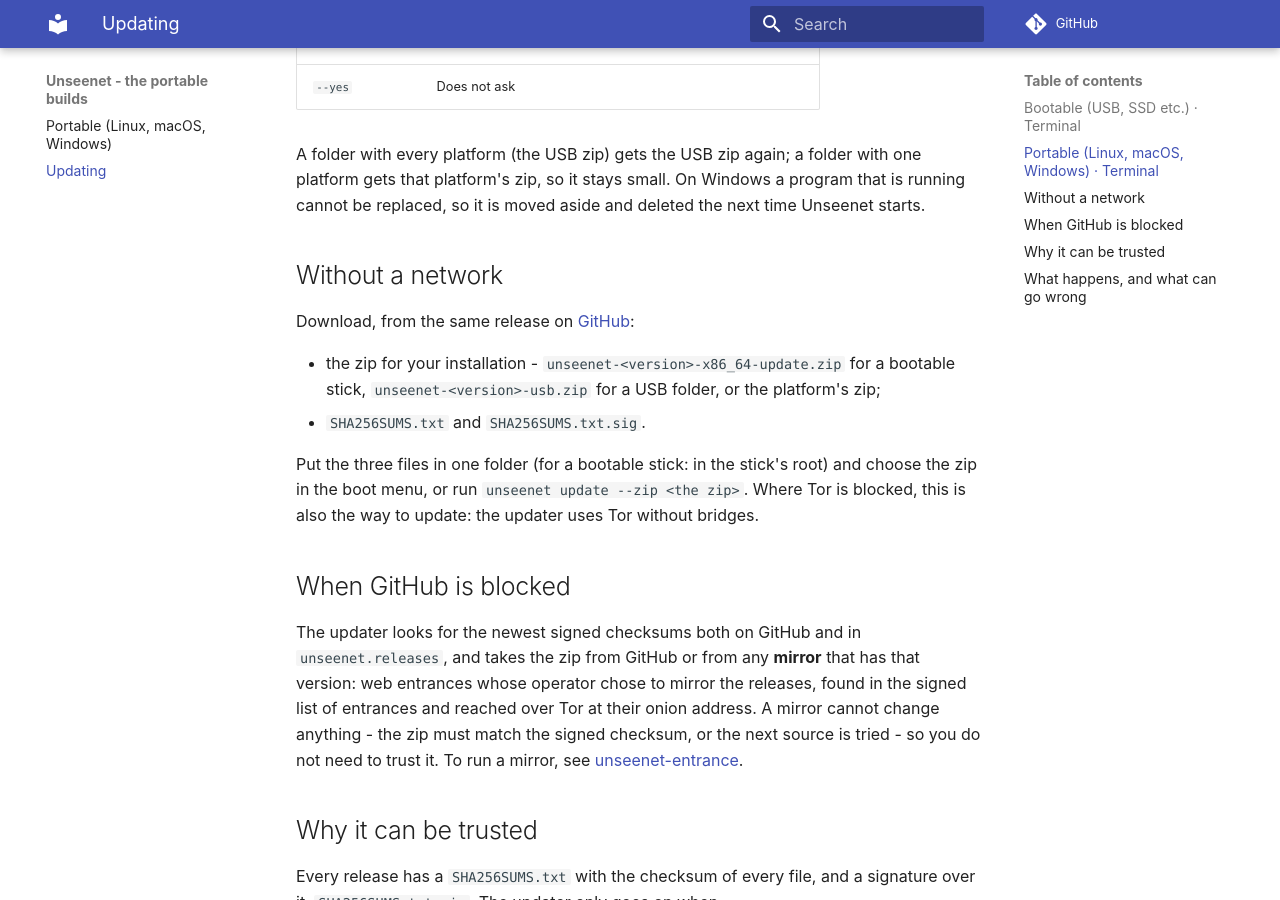
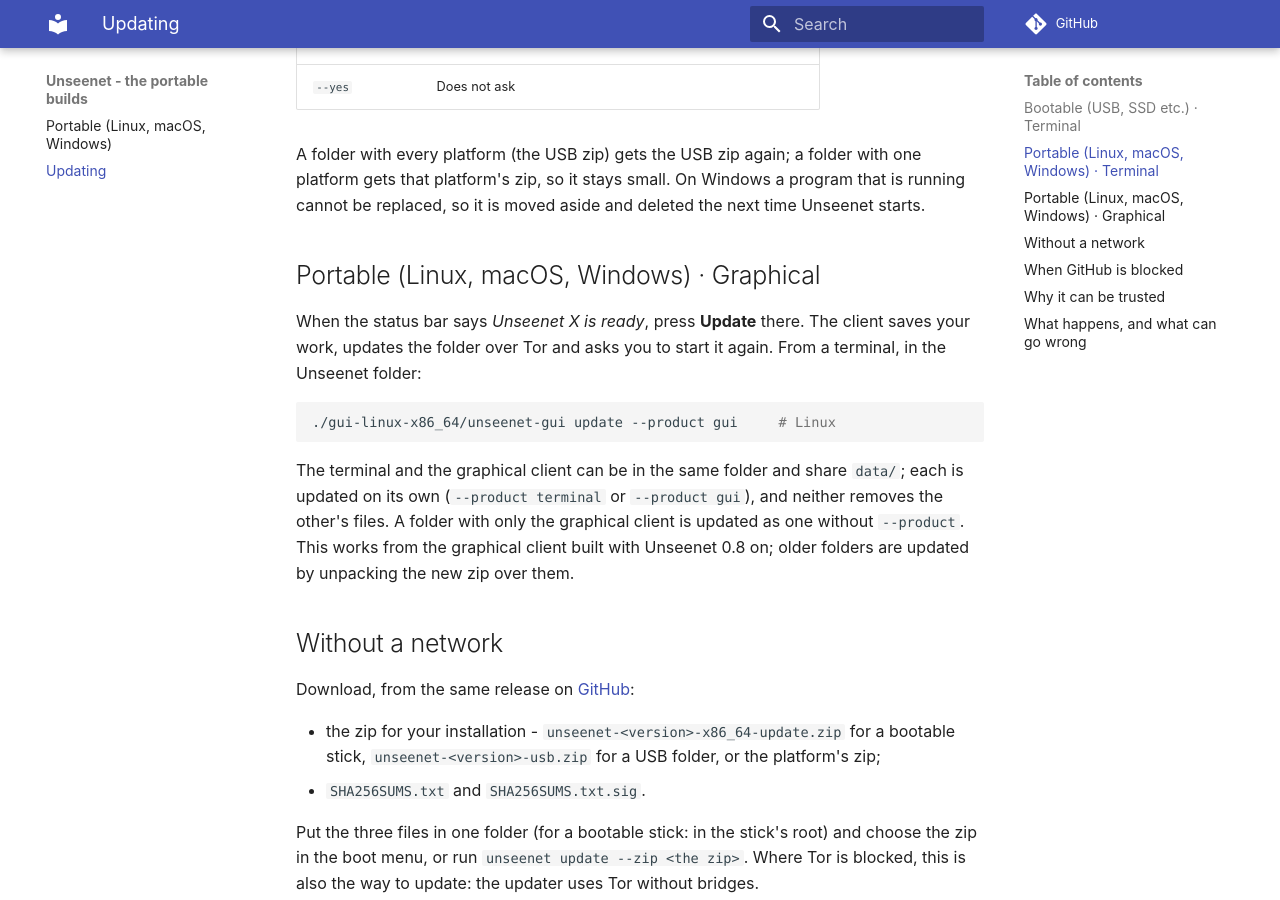
Before and after one commit to unseenet/unseenet-portable, an MkDocs documentation site: the page built from docs/updating.md, in a window 1280 px wide and 900 px high, scrolled down 1249 px. Built offline with MkDocs 1.6.1 and Material for MkDocs 9.7.7, drawn with Linux system fonts in a browser that asks for light colours; comment, search, counter and statistics services are not loaded.

Commit message:
The graphical client's zips can be updated in place (unseenet#264) (#30)
Claude-Session: https://claude.ai/code/session_018Y3WsBj3oYsWeYERomfPzL

Co-authored-by: Claude Opus 5.5 <noreply@anthropic.com>

````diff
--- a/docs/updating.md
+++ b/docs/updating.md
@@ -54,6 +54,23 @@ A folder with every platform (the USB zip) gets the USB zip again; a folder
 with one platform gets that platform's zip, so it stays small. On Windows a
 program that is running cannot be replaced, so it is moved aside and deleted
 the next time Unseenet starts.
+
+## Portable (Linux, macOS, Windows) · Graphical
+
+When the status bar says *Unseenet X is ready*, press **Update** there. The
+client saves your work, updates the folder over Tor and asks you to start it
+again. From a terminal, in the Unseenet folder:
+
+```bash
+./gui-linux-x86_64/unseenet-gui update --product gui     # Linux
+```
+
+The terminal and the graphical client can be in the same folder and share
+`data/`; each is updated on its own (`--product terminal` or `--product gui`),
+and neither removes the other's files. A folder with only the graphical client
+is updated as one without `--product`. This works from the graphical client
+built with Unseenet 0.8 on; older folders are updated by unpacking the new zip
+over them.
 
 ## Without a network
 
````
Also changed, not shown: CHANGELOG.md (+7 -0 lines), 1 other file.
